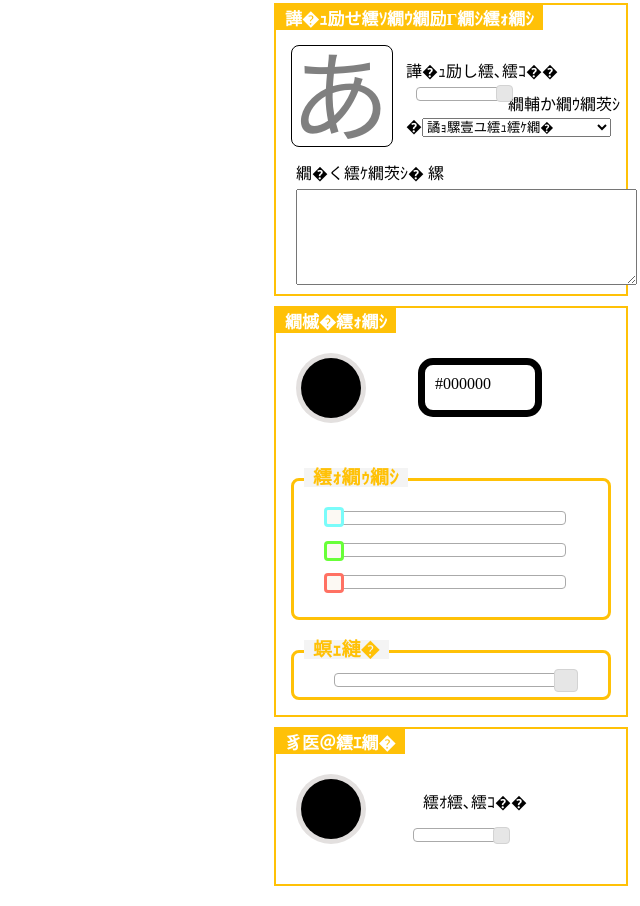
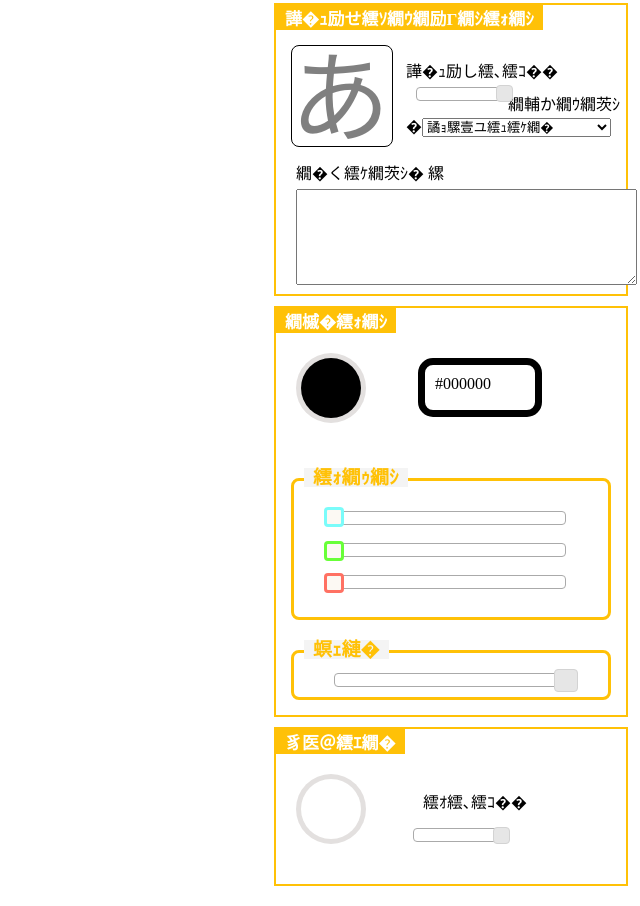
Before and after one commit to living-in-umiushi/umiushi, a plain HTML site: page index.html in a window 1280 px wide. Shown: the part 763-1669 px from the top of the page, without its empty margins (640-1280 px from the left). Drawn offline with Linux system fonts and the light colour scheme.

Commit message:
Update zenntaizu.css

```diff
--- a/zenntaizu.css
+++ b/zenntaizu.css
@@ -126,6 +126,11 @@
 
             }
 
+    #eraser_circle{
+              background: #FFFFFF;
+              border: 1px #000000;
+    }
+
     #color_name{
                   float:left;
                   margin-left:15px;
```
